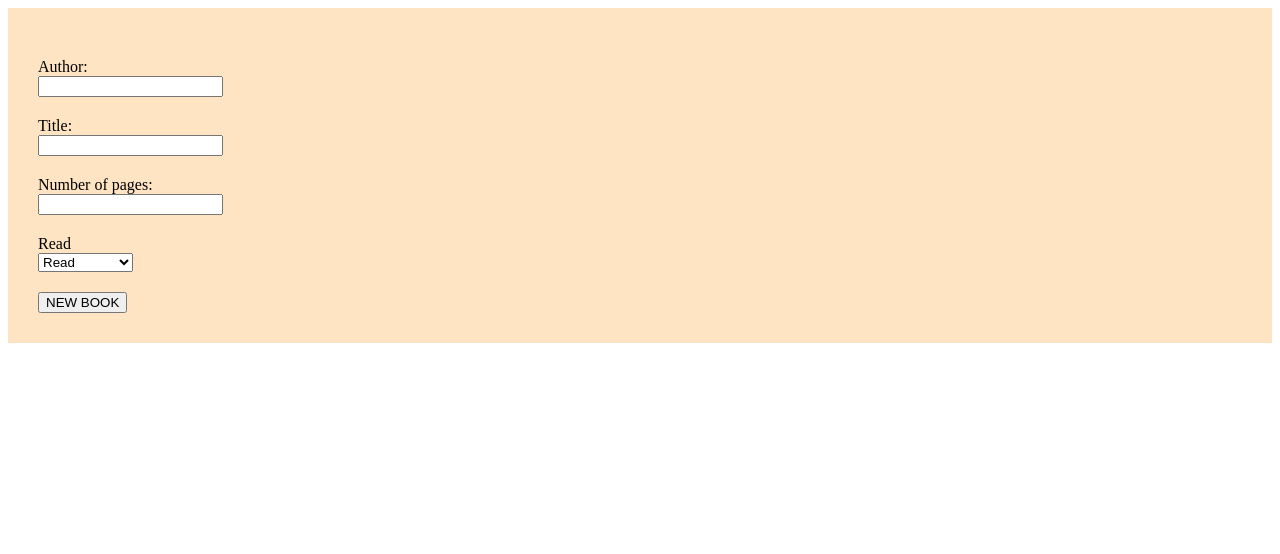
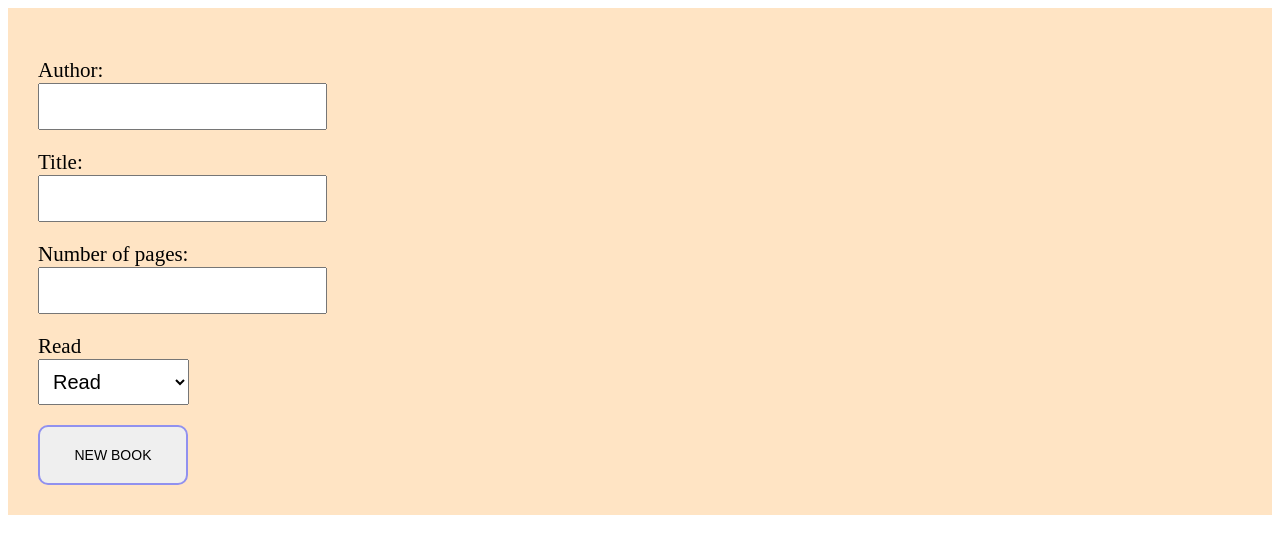
Before and after one commit to Ahmed-Seleem01/library, a plain HTML site: page index.html in a window 1280 px wide. Drawn offline with Linux system fonts and the light colour scheme.

Commit message:
Add more colors and typography to book divs

```diff
--- a/css/index.css
+++ b/css/index.css
@@ -1,3 +1,12 @@
+html{
+  font-size: 14px;
+}
+
+*{
+  box-sizing: border-box;
+  font-size: 1.5rem;;
+}
+
 #myForm{
   padding: 30px;
   background-color: bisque;
@@ -8,16 +17,32 @@ label, form button{
   margin-top: 20px;
 }
 
+#myForm input, #myForm select{
+  padding: 10px;
+  font-size: 20px;
+}
+
+.container div:nth-child(even){
+  background-color: lightblue;
+}
+
 div[data-index]{
   display: block;
   padding: 20px 50px;
   display: flex;
   align-items: center;
   justify-content: space-between;
+  border-radius: 10px;
 }
-div[data-index] button{
+div[data-index] button, #myForm button{
   padding: 20px 1px;;
   margin-right: 20px;
-  width: 200px;
+  width: 150px;
   font-size: 1rem;
+  cursor: pointer;
+  border: 2px solid rgb(145, 145, 239);
+  border-radius: 10px;
 }
+div[data-index] button:active, #myForm button:active{
+  background-color: #baecba;
+}
```
